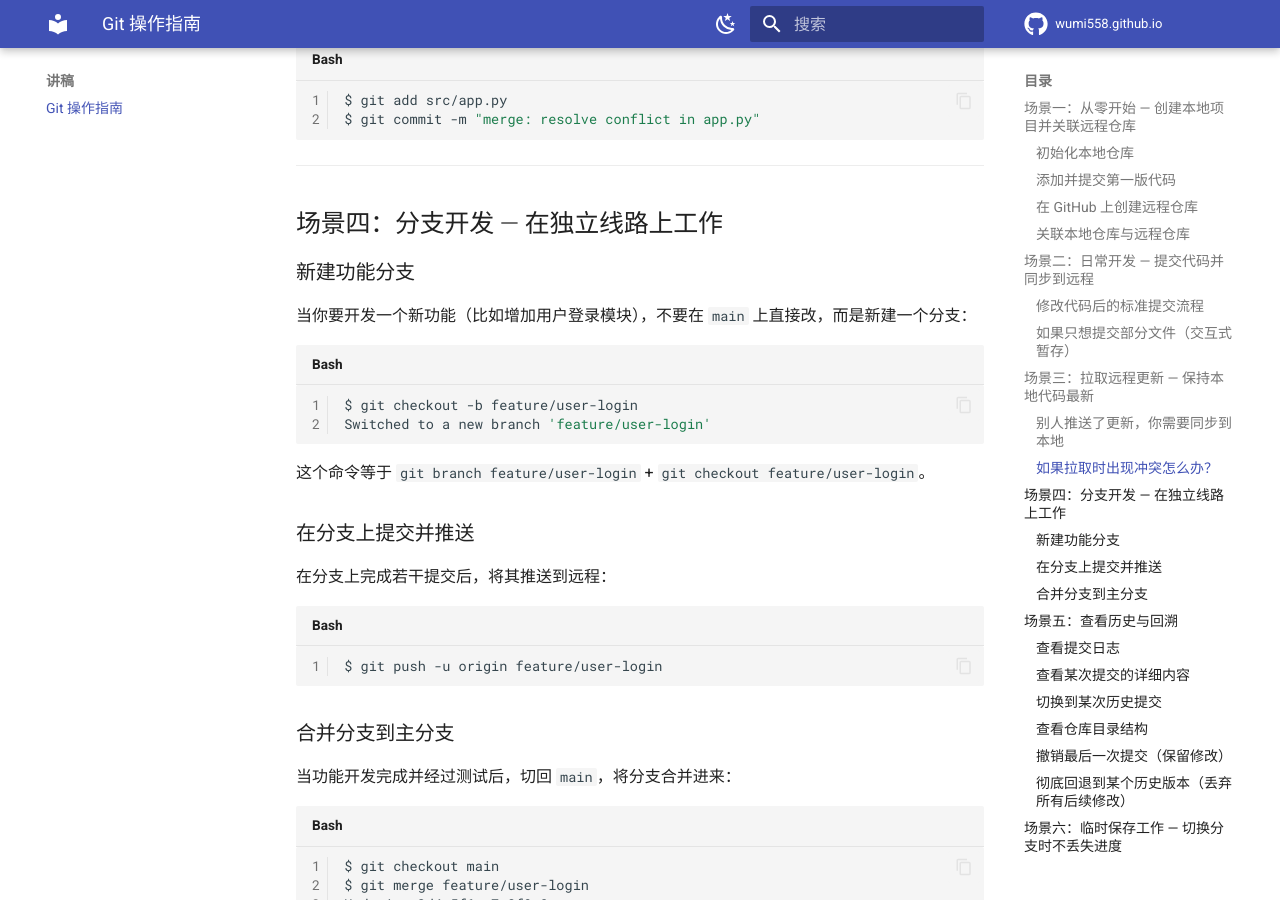
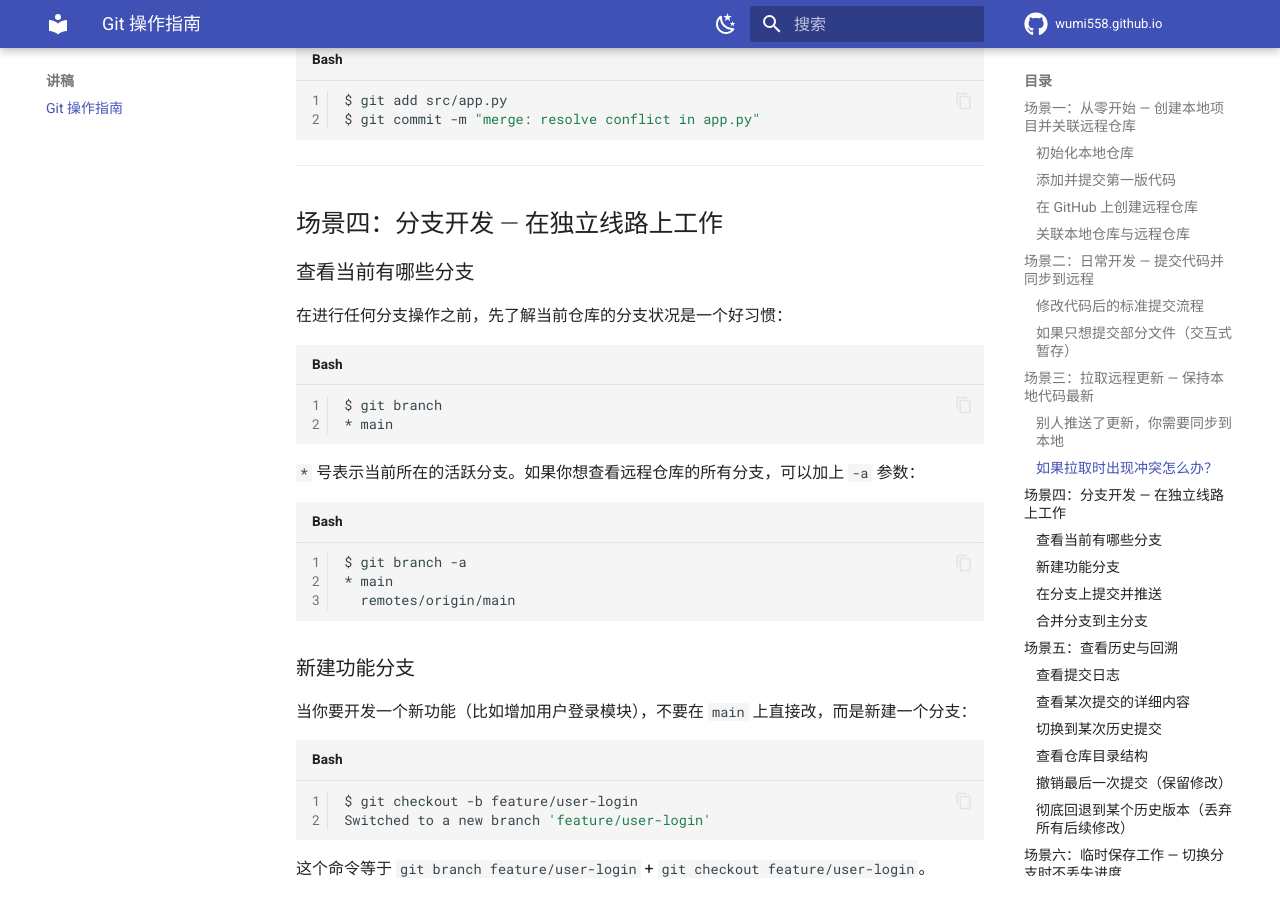
Before and after one commit to wumi558/wumi558.github.io, an MkDocs documentation site: the page built from docs/LECTURE/git.md, in a window 1280 px wide and 900 px high, scrolled down 3426 px. Built offline with MkDocs 1.6.1 and Material for MkDocs 9.7.7, drawn with Linux system fonts in a browser that asks for light colours; nearby versions of some CDN libraries; library files that are not in the unit come from our copies; comment, search, counter and statistics services are not loaded.

Commit message:
git: add git branch

````diff
--- a/docs/LECTURE/git.md
+++ b/docs/LECTURE/git.md
@@ -146,6 +146,23 @@ $ git commit -m "merge: resolve conflict in app.py"
 ---
 
 ## 场景四：分支开发 — 在独立线路上工作
+
+### 查看当前有哪些分支
+
+在进行任何分支操作之前，先了解当前仓库的分支状况是一个好习惯：
+
+```bash
+$ git branch
+* main
+```
+
+`*` 号表示当前所在的活跃分支。如果你想查看远程仓库的所有分支，可以加上 `-a` 参数：
+
+```bash
+$ git branch -a
+* main
+  remotes/origin/main
+```
 
 ### 新建功能分支
 
````
